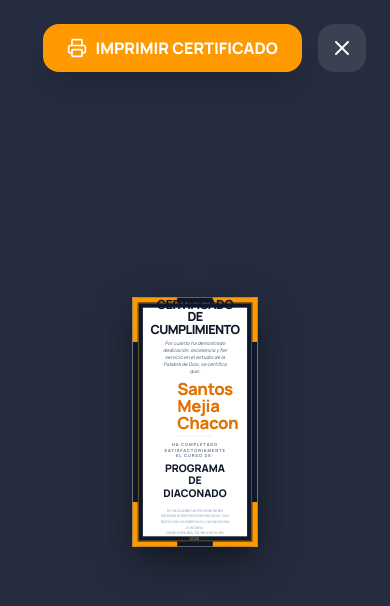
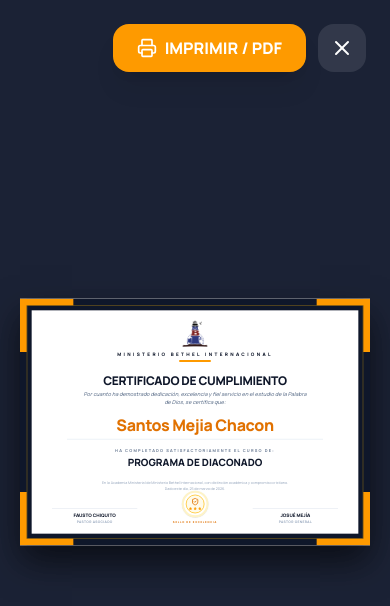
Before and after one commit to Santos-89/lms-interactivo, a Next.js app: page /test-cert in a window 390 px wide. Shown: the top 606 px of the page. Built offline with nearby package versions, Linux system fonts and the light colour scheme.

Commit message:
Fix: Update certificate signatures and improve layout responsiveness

```diff
--- a/src/components/course/CourseCertificate.tsx
+++ b/src/components/course/CourseCertificate.tsx
@@ -1,7 +1,7 @@
 "use client";
 
 import React, { useState, useEffect } from 'react';
-import { Award, Download, Printer, X, ShieldCheck, Star } from 'lucide-react';
+import { Award, Download, Printer, X, ShieldCheck, Star, Camera } from 'lucide-react';
 import Image from 'next/image';
 
 interface CertificateProps {
@@ -22,12 +22,13 @@
 
   useEffect(() => {
     const handleResize = () => {
-      const padding = window.innerWidth < 768 ? 32 : 120; // Espaciado seguro alrededor
+      // Forzar dimensiones de certificado profesional (Relación A4 Landscape)
+      const certWidth = 1050;
+      const certHeight = 740;
+
+      const padding = 40;
       const availableWidth = window.innerWidth - padding;
       const availableHeight = window.innerHeight - padding;
-
-      const certWidth = 1024;
-      const certHeight = 731; // Relación 1.4/1
 
       const scaleW = availableWidth / certWidth;
       const scaleH = availableHeight / certHeight;
@@ -41,20 +42,29 @@
   }, []);
 
   const handlePrint = () => {
+    if (typeof window !== 'undefined') {
       window.print();
+    }
+  };
+
+  // Función para determinar el tamaño del nombre según su longitud
+  const getNameFontSize = (name: string) => {
+    if (name.length > 30) return 'text-3xl';
+    if (name.length > 20) return 'text-4xl';
+    return 'text-5xl';
   };
 
   return (
-    <div className="fixed inset-0 z-[100] flex items-center justify-center bg-slate-900/90 backdrop-blur-sm p-4 md:p-8 animate-in fade-in duration-300 overflow-hidden print:absolute print:inset-0 print:p-0 print:m-0 print:bg-white print:flex print:items-center print:justify-center">
+    <div className="fixed inset-0 z-[100] flex items-center justify-center bg-slate-900/95 backdrop-blur-md p-4 animate-in fade-in duration-500 overflow-hidden print:static print:bg-white print:p-0">
 
       {/* Botones de Acción Superiores */}
-      <div className="absolute top-6 right-6 flex gap-4 no-print z-50">
+      <div className="absolute top-6 right-6 flex gap-3 no-print z-50">
         <button
           onClick={handlePrint}
-          className="flex items-center gap-2 bg-amber-500 hover:bg-amber-600 text-white px-6 py-3 rounded-2xl font-black shadow-xl transition-all hover:scale-105"
+          className="flex items-center gap-2 bg-amber-500 hover:bg-amber-600 text-white px-6 py-3 rounded-2xl font-black shadow-xl transition-all hover:scale-105 active:scale-95"
         >
           <Printer className="w-5 h-5" />
-          IMPRIMIR CERTIFICADO
+          IMPRIMIR / PDF
         </button>
         <button
           onClick={onClose}
@@ -66,26 +76,32 @@
 
       {/* Contenedor del Certificado */}
       <div
-        className="bg-white relative shadow-[0_40px_100px_rgba(0,0,0,0.5)] overflow-hidden origin-center print:shadow-none print:m-0 print:w-full print:h-full print:max-w-none print:!transform-none"
-        style={{ width: '1024px', height: '714px', transform: `scale(${scale})` }}
+        className="bg-white relative shadow-[0_50px_100px_rgba(0,0,0,0.6)] overflow-hidden origin-center print:shadow-none print:m-0 print:!transform-none"
+        style={{
+          width: '1050px',
+          height: '740px',
+          transform: `scale(${scale})`,
+          minWidth: '1050px',
+          minHeight: '740px'
+        }}
       >
 
-        {/* Marco Decorativo */}
-        <div className="absolute inset-0 border-[30px] border-[#0F172A] print:border-[20px]"></div>
-        <div className="absolute inset-4 border-[2px] border-amber-400/50"></div>
+        {/* Marco Decorativo Robusto */}
+        <div className="absolute inset-0 border-[35px] border-[#0F172A] z-0"></div>
+        <div className="absolute inset-5 border-[2px] border-amber-400/40 z-0"></div>
 
-        {/* Adornos de Esquina */}
-        <div className="absolute top-0 left-0 w-32 h-32 border-t-[15px] border-l-[15px] border-amber-500 z-10"></div>
-        <div className="absolute top-0 right-0 w-32 h-32 border-t-[15px] border-r-[15px] border-amber-500 z-10"></div>
-        <div className="absolute bottom-0 left-0 w-32 h-32 border-b-[15px] border-l-[15px] border-amber-500 z-10"></div>
-        <div className="absolute bottom-0 right-0 w-32 h-32 border-b-[15px] border-r-[15px] border-amber-500 z-10"></div>
+        {/* Adornos de Esquina Premium */}
+        <div className="absolute top-0 left-0 w-40 h-40 border-t-[20px] border-l-[20px] border-amber-500 z-10"></div>
+        <div className="absolute top-0 right-0 w-40 h-40 border-t-[20px] border-r-[20px] border-amber-500 z-10"></div>
+        <div className="absolute bottom-0 left-0 w-40 h-40 border-b-[20px] border-l-[20px] border-amber-500 z-10"></div>
+        <div className="absolute bottom-0 right-0 w-40 h-40 border-b-[20px] border-r-[20px] border-amber-500 z-10"></div>
 
         {/* Contenido Principal */}
-        <div className="relative z-20 h-full flex flex-col items-center justify-center px-20 py-4 text-center">
+        <div className="relative z-20 h-full flex flex-col items-center justify-between px-24 py-16 text-center">
 
           {/* Logo y Encabezado */}
-          <div className="mb-2 mt-4">
-            <div className="relative w-16 h-16 mx-auto mb-2">
+          <div className="flex flex-col items-center">
+            <div className="relative w-20 h-20 mb-3">
               <Image
                 src="/mbi-logo.png"
                 alt="Logo MBI"
@@ -94,66 +110,69 @@
                 unoptimized
               />
             </div>
-            <h1 className="text-xs font-black tracking-[0.4em] text-[#0F172A] uppercase mb-2">Ministerio Bethel Internacional</h1>
-            <div className="w-16 h-1 bg-amber-500 mx-auto rounded-full"></div>
+            <h1 className="text-sm font-black tracking-[0.5em] text-[#0F172A] uppercase mb-2">Ministerio Bethel Internacional</h1>
+            <div className="w-24 h-1.5 bg-amber-500 rounded-full"></div>
           </div>
 
-          <h2 className="text-4xl font-black text-[#0F172A] uppercase tracking-tighter mb-3 leading-none pt-2">
+          <div className="flex flex-col items-center w-full">
+            <h2 className="text-4xl font-black text-[#0F172A] uppercase tracking-tight mb-2">
               Certificado de Cumplimiento
             </h2>
-          <p className="text-slate-500 text-sm italic font-medium mb-4">
+            <p className="text-slate-500 text-base italic font-medium max-w-2xl">
               Por cuanto ha demostrado dedicación, excelencia y fiel servicio en el estudio de la Palabra de Dios, se certifica que:
             </p>
+          </div>
 
-          {/* Nombre del Alumno */}
-          <div className="mb-4 w-full max-w-2xl px-12">
-            <h3 className="text-5xl font-black text-amber-600 border-b-4 border-slate-100 pb-3 tracking-tight">
+          {/* Nombre del Alumno - Adaptable */}
+          <div className="w-full flex flex-col items-center">
+            <h3 className={`font-black text-amber-600 border-b-4 border-slate-100 pb-4 tracking-tight w-full max-w-3xl ${getNameFontSize(studentName)}`}>
               {studentName}
             </h3>
+            <p className="text-slate-500 font-bold uppercase tracking-[0.3em] mt-6 text-xs">
+              Ha completado satisfactoriamente el curso de:
+            </p>
+            <h4 className="text-3xl font-black text-[#0F172A] uppercase mt-2">
+              {courseTitle}
+            </h4>
           </div>
 
-          <p className="text-slate-500 font-bold uppercase tracking-[0.2em] mb-2 text-xs">
-            Ha completado satisfactoriamente el curso de:
-          </p>
-          <h4 className="text-3xl font-black text-[#0F172A] uppercase mb-6">
-            {courseTitle}
-          </h4>
-
-          <p className="text-slate-400 text-xs mb-8">
+          <div className="flex flex-col items-center">
+            <p className="text-slate-400 text-[11px] leading-relaxed max-w-xl">
               En la Academia Ministerial de Ministerio Bethel Internacional, con distinción académica y compromiso cristiano.<br />
               Dado este día, {date}.
             </p>
-
-          {/* Firmas y Sello */}
-          <div className="w-full flex justify-between items-end px-12 relative mb-0 mt-8">
-
-            {/* Firma 1 */}
-            <div className="text-center w-56">
-              <div className="h-px bg-slate-300 w-full mb-2"></div>
-              <p className="font-black text-[#0F172A] text-xs uppercase">Rev. Samuel López</p>
-              <p className="text-[9px] font-bold text-slate-400 uppercase tracking-widest">Presidente / Pastor Principal</p>
           </div>
 
-            {/* Sello Central */}
-            <div className="absolute left-1/2 top-1/2 -translate-x-1/2 -translate-y-[60%] flex flex-col items-center">
-              <div className="w-16 h-16 rounded-full border-4 border-amber-200 flex items-center justify-center relative bg-white">
-                <div className="w-12 h-12 rounded-full border-2 border-amber-400 flex flex-col items-center justify-center bg-amber-50">
-                   <ShieldCheck className="w-5 h-5 text-amber-600" style={{ strokeWidth: 2.5 }} />
-                   <div className="flex gap-0.5 mt-0.5">
-                     <Star className="w-2 h-2 text-amber-500 fill-amber-500" />
-                     <Star className="w-2 h-2 text-amber-500 fill-amber-500" />
-                     <Star className="w-2 h-2 text-amber-500 fill-amber-500" />
+          {/* Firmas y Sello Final */}
+          <div className="w-full flex justify-between items-end relative mt-4">
+
+            {/* Firma Izquierda */}
+            <div className="text-center w-64">
+              <div className="h-px bg-slate-300 w-full mb-3"></div>
+              <p className="font-black text-[#0F172A] text-sm uppercase leading-none">Fausto Chiquito</p>
+              <p className="text-[10px] font-bold text-slate-400 uppercase tracking-widest mt-1">Pastor Asociado</p>
+            </div>
+
+            {/* Sello de Excelencia */}
+            <div className="absolute left-1/2 bottom-0 -translate-x-1/2 flex flex-col items-center">
+              <div className="w-20 h-20 rounded-full border-[6px] border-amber-100 flex items-center justify-center relative bg-white shadow-sm">
+                <div className="w-14 h-14 rounded-full border-2 border-amber-400 flex flex-col items-center justify-center bg-amber-50">
+                   <ShieldCheck className="w-6 h-6 text-amber-600" style={{ strokeWidth: 2.5 }} />
+                   <div className="flex gap-1 mt-1">
+                     <Star className="w-2.5 h-2.5 text-amber-500 fill-amber-500" />
+                     <Star className="w-2.5 h-2.5 text-amber-500 fill-amber-500" />
+                     <Star className="w-2.5 h-2.5 text-amber-500 fill-amber-500" />
                    </div>
                 </div>
               </div>
-              <span className="text-[7px] font-black uppercase tracking-[0.3em] text-amber-600 mt-2">Sello de Excelencia</span>
+              <span className="text-[8px] font-black uppercase tracking-[0.3em] text-amber-600 mt-2">Sello de Excelencia</span>
             </div>
 
-            {/* Firma 2 */}
-            <div className="text-center w-56">
-              <div className="h-px bg-slate-300 w-full mb-2"></div>
-              <p className="font-black text-[#0F172A] text-xs uppercase">Dra. Rebeca Ortiz</p>
-              <p className="text-[9px] font-bold text-slate-400 uppercase tracking-widest">Directora Académica</p>
+            {/* Firma Derecha */}
+            <div className="text-center w-64">
+              <div className="h-px bg-slate-300 w-full mb-3"></div>
+              <p className="font-black text-[#0F172A] text-sm uppercase leading-none">Josué Mejía</p>
+              <p className="text-[10px] font-bold text-slate-400 uppercase tracking-widest mt-1">Pastor General</p>
             </div>
 
           </div>
@@ -177,7 +196,6 @@
             padding: 0 !important;
             width: 100%;
             height: 100vh;
-            overflow: hidden !important;
           }
         }
       `}</style>
--- /dev/null
+++ b/test-supabase.js
@@ -0,0 +1,12 @@
+const { createClient } = require('@supabase/supabase-js');
+require('dotenv').config({ path: '.env.local' });
+
+const supabaseUrl = process.env.NEXT_PUBLIC_SUPABASE_URL;
+const supabaseKey = process.env.NEXT_PUBLIC_SUPABASE_ANON_KEY;
+const supabase = createClient(supabaseUrl, supabaseKey);
+
+async function run() {
+  const { data, error } = await supabase.from('courses').select('*');
+  console.log(data);
+}
+run();
```
Also changed, not shown: src/app/page.tsx (+48 -2 lines). Lines whose indentation alone changed are shown as unchanged.
